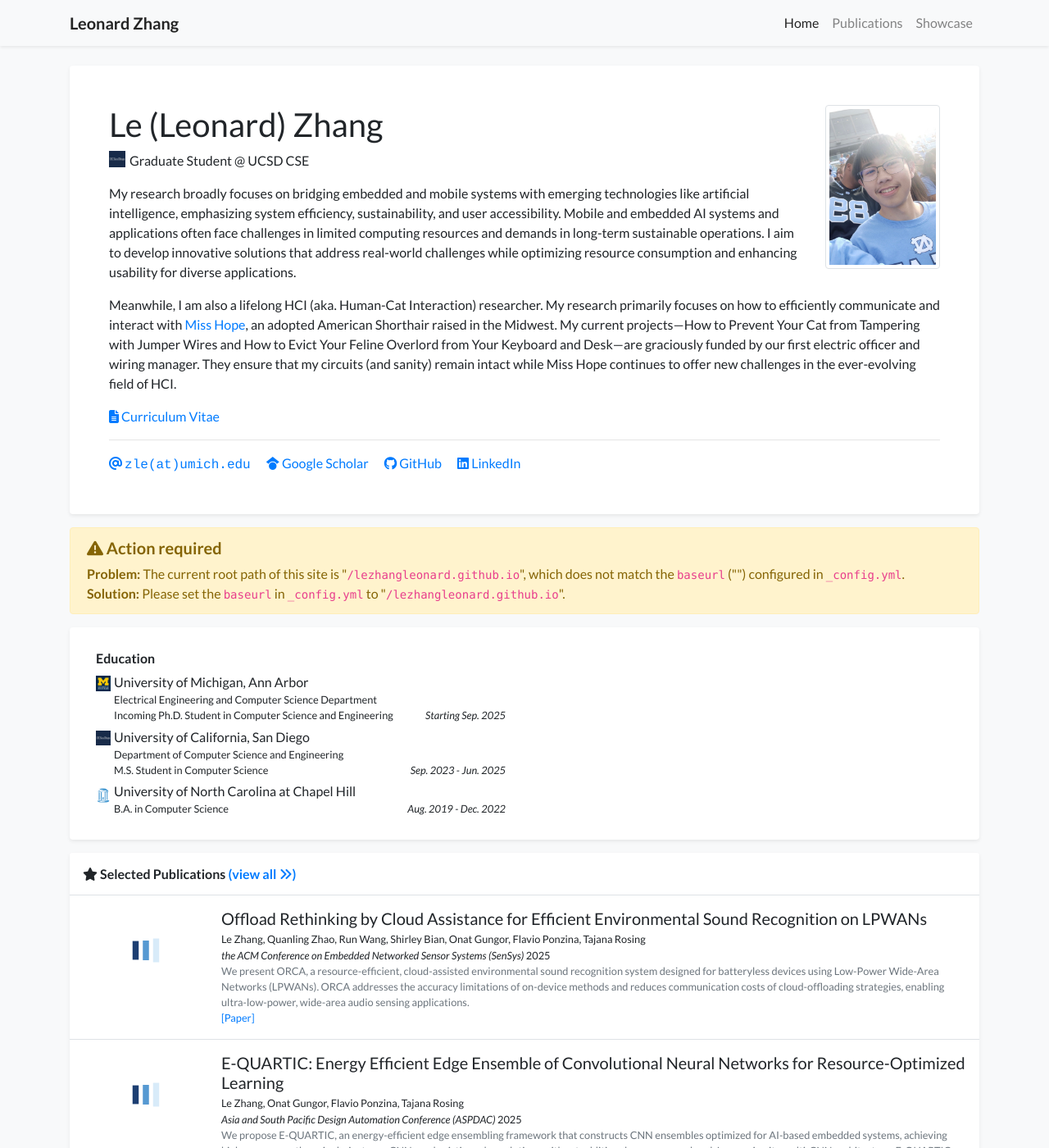
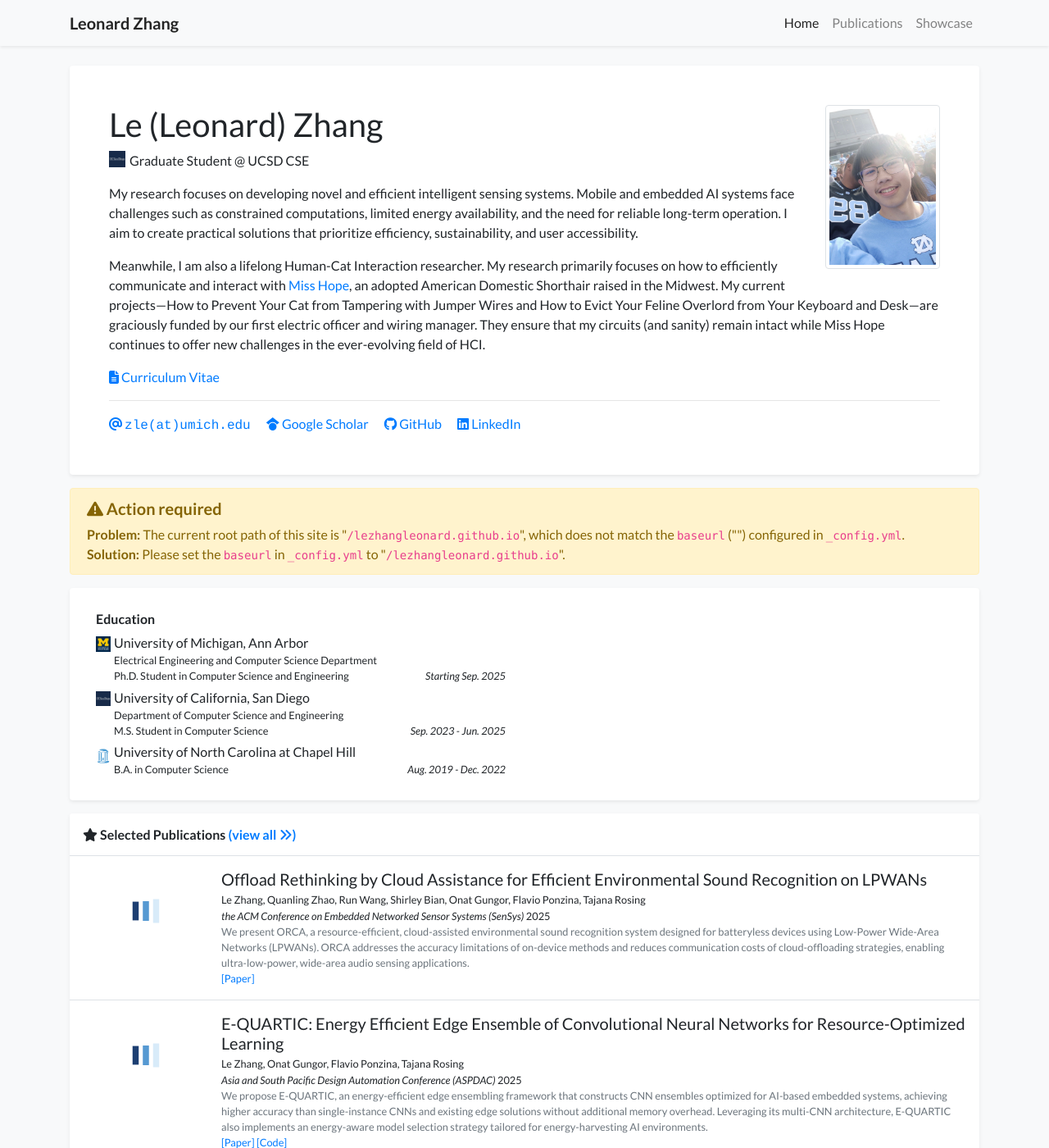
Before and after one commit to lezhangleonard/lezhangleonard.github.io, a Jekyll site: the page built from index.html, in a window 1280 px wide and 1400 px high. Shown: the whole window at 82% size. Built offline with Jekyll 4.4.1, drawn with Linux system fonts in a browser that asks for light colours; nearby versions of some CDN libraries; a style sheet for code colours, icons or effects is not loaded.

Commit message:
Update profile.yml

```diff
--- a/_data/profile.yml
+++ b/_data/profile.yml
@@ -15,29 +15,29 @@ linkedin: le-leonard-zhang
 short_bio_text_justify: false
 short_bio: >-
   <p>
-    My research broadly focuses on bridging embedded and mobile systems with emerging technologies like artificial intelligence, emphasizing system efficiency, sustainability, and user accessibility.
-     Mobile and embedded AI systems and applications often face challenges in limited computing resources and demands in long-term sustainable operations.
-    I aim to develop innovative solutions that address real-world challenges while optimizing resource consumption and enhancing usability for diverse applications.
+    My research focuses on developing novel and efficient intelligent sensing systems.
+    Mobile and embedded AI systems face challenges such as constrained computations, limited energy availability, and the need for reliable long-term operation.
+    I aim to create practical solutions that prioritize efficiency, sustainability, and user accessibility.
   </p>
 
 
   <p>
-    Meanwhile, I am also a lifelong HCI (aka. Human-Cat Interaction) researcher.
-    My research primarily focuses on how to efficiently communicate and interact with <a href="./showcase">Miss Hope</a>, an adopted American Shorthair raised in the Midwest.
+    Meanwhile, I am also a lifelong Human-Cat Interaction researcher.
+    My research primarily focuses on how to efficiently communicate and interact with <a href="./showcase">Miss Hope</a>, an adopted American Domestic Shorthair raised in the Midwest.
     My current projects—How to Prevent Your Cat from Tampering with Jumper Wires and How to Evict Your Feline Overlord from Your Keyboard and Desk—are graciously funded by our first electric officer and wiring manager.
     They ensure that my circuits (and sanity) remain intact while Miss Hope continues to offer new challenges in the ever-evolving field of HCI.
   </p>
 
 portrait_url: /assets/images/photos/portrait.jpg
 portrait_caption: >-
-  Life before becoming a CS student ...
+  Great life before becoming a CS student ...
 
 education:
 - name: University of Michigan, Ann Arbor
   logo: /assets/images/badges/um-badge.png
   position: >-
     Electrical Engineering and Computer Science Department<br/>
-    Incoming Ph.D. Student in Computer Science and Engineering
+    Ph.D. Student in Computer Science and Engineering
   date: Starting Sep. 2025
 - name: University of California, San Diego
   logo: /assets/images/badges/ucsd.png
```
